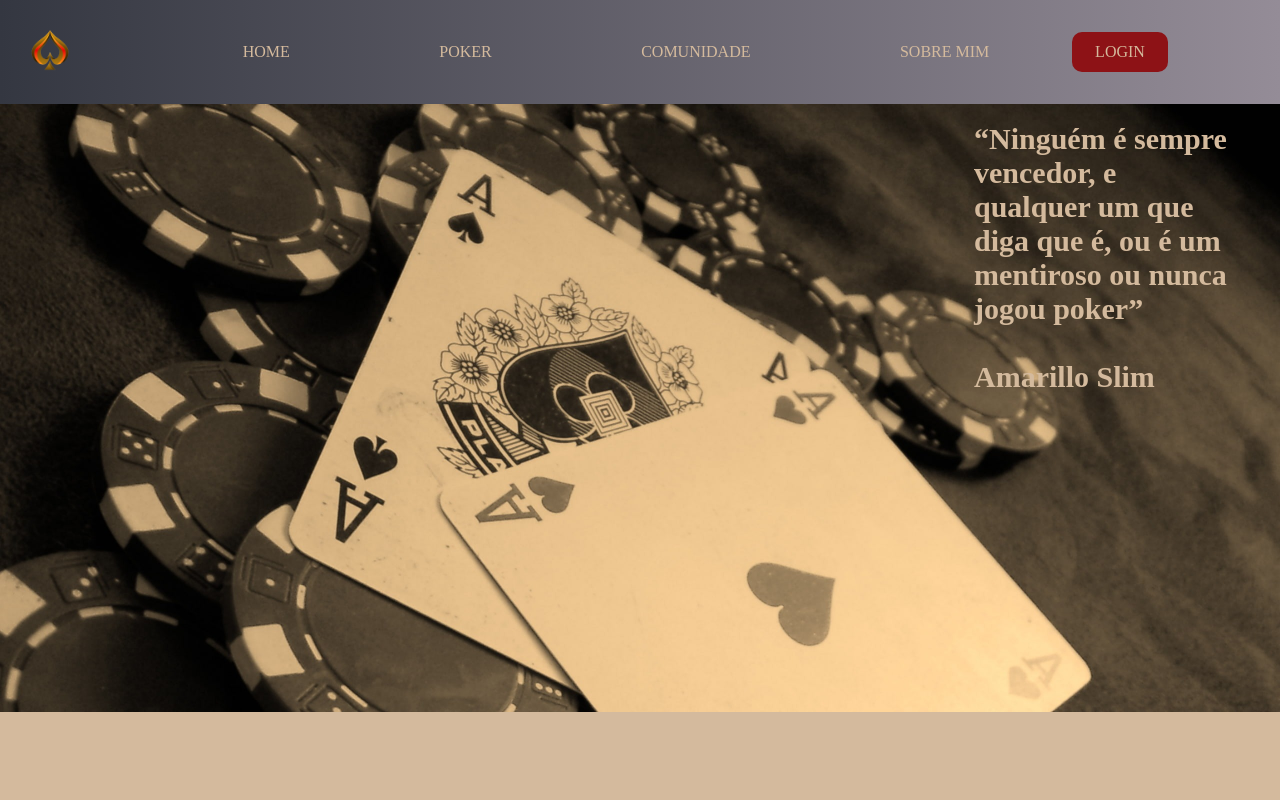
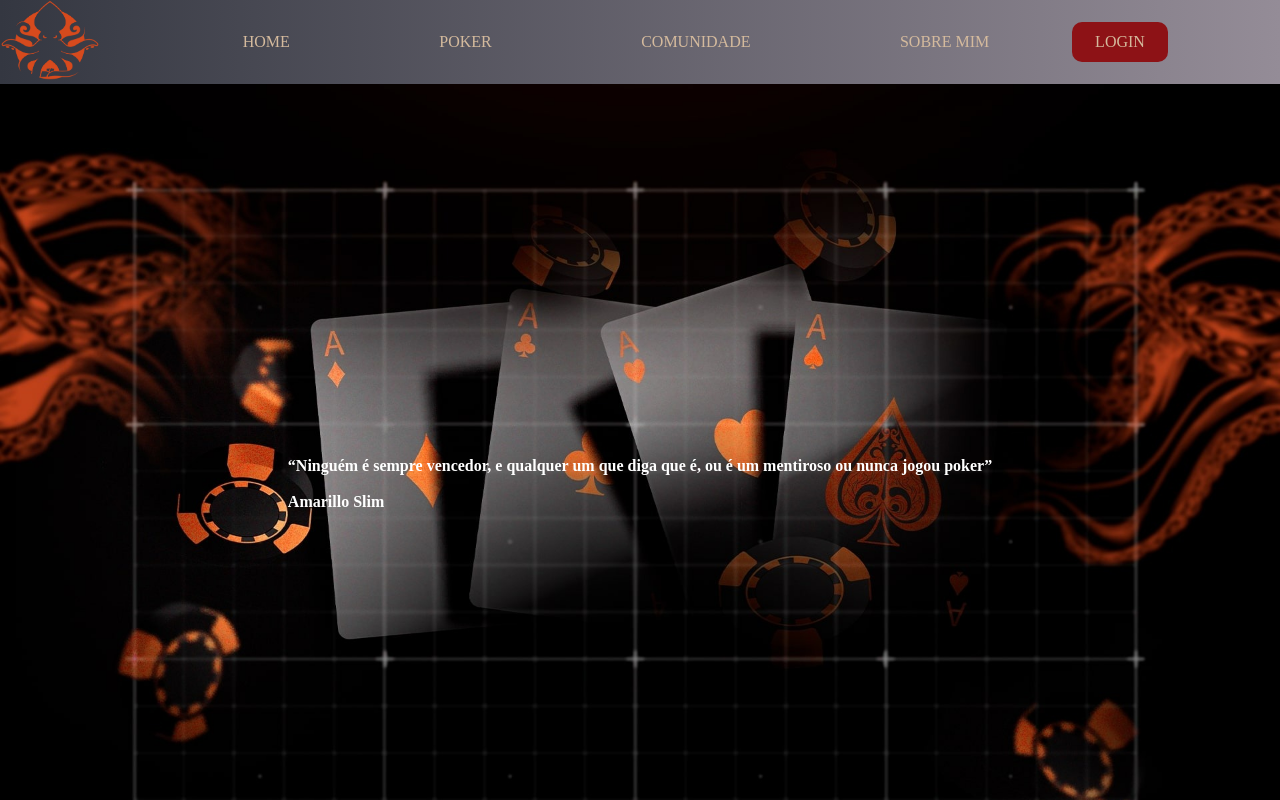
Before and after one commit to rike-lima/Projeto_Poker, a plain HTML site: page index.html in a window 1280 px wide. Shown: the top 800 px of the page. Drawn offline with Linux system fonts and the light colour scheme.

Commit message:
add de nova página + testes de efeito na página inicial

```diff
--- a/index.css
+++ b/index.css
@@ -1,7 +1,9 @@
 body {
    margin: 0;
+   padding: 0;
+   box-sizing: border-box;
     width: 100%;
-    height: 100%;
+    height: 500vh;
 }
 
 header {
@@ -19,7 +21,7 @@ header {
 
 .headerStart img{
     width: 100px;
-    height: 100px;
+    height: 80px;
 }
 
 .headerMiddle{
@@ -63,34 +65,26 @@ main{
     height: 100%;
    }
 section {
-    height: 76vh;
+    height: 100vh;
     width: 100%;
 
 }
 
  .home{
     height:100%;
-    background-image: url(/imagens/cards-chips-poker-wallpaper-4469.jpg);
+    background-image: url(/imagens/time.jpg);
      background-size: cover;
      background-repeat: no-repeat;
      background-size: cover;
-     color:#d4ba9d;
+     color:white;
      display: flex;
-     flex-direction: row-reverse;
+     justify-content: center;
+     align-items: center;
      width: 100%;
 
 
 }
 
-.frase{
-    display: flex;
-    flex-direction: column;
-    justify-content: center;
-    width: 20%;
-    font-size: 30px;
-    padding-bottom: 300px;
-    padding-right: 50px;
-}
 
 .segunda   {
     background-color: #d4ba9d;
--- a/index.html
+++ b/index.html
@@ -11,7 +11,7 @@
 <body>
     <header>
         <div class="headerStart">
-            <img src="/imagens/logo.png" alt="logo">
+            <img src="/imagens/Logo- ACE -  AF_Prancheta 1 cópia 5.png" alt="logo">
         </div>
 
         <div class="headerMiddle">
@@ -38,7 +38,7 @@
                             vencedor, e qualquer
                             um que diga que é, ou é um mentiroso ou nunca jogou poker” <br><br>
 
-                            Amarillo Slim </span></b>
+                            Amarillo Slim </b></span>
                 </div>
             </div>
 
--- /dev/null
+++ b/teste.css
@@ -0,0 +1,114 @@
+* {
+    margin: 0;
+    padding: 0;
+    box-sizing: border-box;
+
+}
+
+html {
+    height: 450vh;
+}
+
+
+.containerMenu {
+    max-width: 1600px;
+    margin: auto;
+
+
+}
+
+.menuContent img {
+    width: 100px;
+    height: 80px;
+}
+
+.menuContent {
+    display: flex;
+    align-items: center;
+    justify-content: space-between;
+}
+
+header {
+    width: 100%;
+    padding: 20px;
+    position: fixed;
+    top: 0;
+    left: 0;
+
+
+}
+
+header ul {
+    list-style: none;
+}
+
+a{
+    color:  orange;
+    text-decoration: none;
+}
+
+section{
+    height: 300px;
+    display: flex;
+    align-items: center;
+    justify-content: center;
+    object-fit: cover;
+    background-position: center;
+    background-repeat: no-repeat;
+    background-size: cover;
+    background-attachment: fixed;
+}
+
+.menuOptions {
+    width: 1000px;
+    display: flex;
+    flex-direction: row;
+    align-items: center;
+    justify-content: space-around;
+
+}
+
+.banner1{
+   background-image: url(/imagens/testeFundo1.png);
+   height: 90vh;
+
+}
+
+.banner1 span{
+    color: white;
+    font-size: 30px;
+    font-family: 'Times New Roman', Times, serif;
+}
+
+.sectionPoker{
+   background-color: orange;
+
+}
+
+.sectionPoker span{
+    color: white;
+    font-size: 30px;
+    font-family: 'Times New Roman', Times, serif;
+}
+
+
+    .more{display: flex;
+    flex-direction: column;
+    justify-content: center;
+    align-items: center;
+    background-color: #8d1216;
+    width: 150px;
+    height: 40px;
+    border-radius: 10px;
+    color: #d4ba9d;}
+
+    h2{
+        color: white;
+    }
+
+    .banner2{
+
+        background-image: url(/imagens/cartas1.jpg);
+        height: 90vh;
+
+     }
```
Also changed, not shown: teste.html (added, +67 -0 lines), imagens/Logo- ACE -  AF_Prancheta 1 cópia 5.png (added), imagens/polvoFundo.jpg (added), imagens/testeFundo1.png (added), imagens/time.jpg (added).
